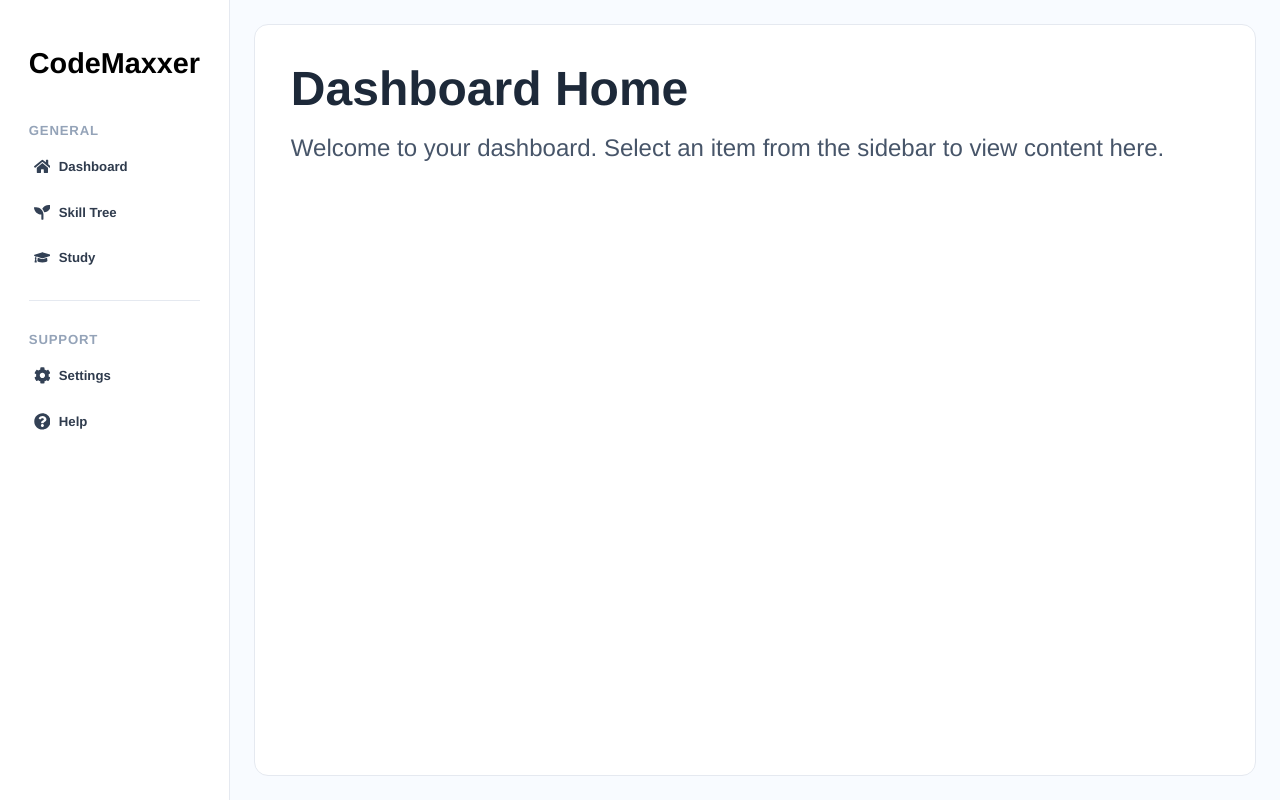
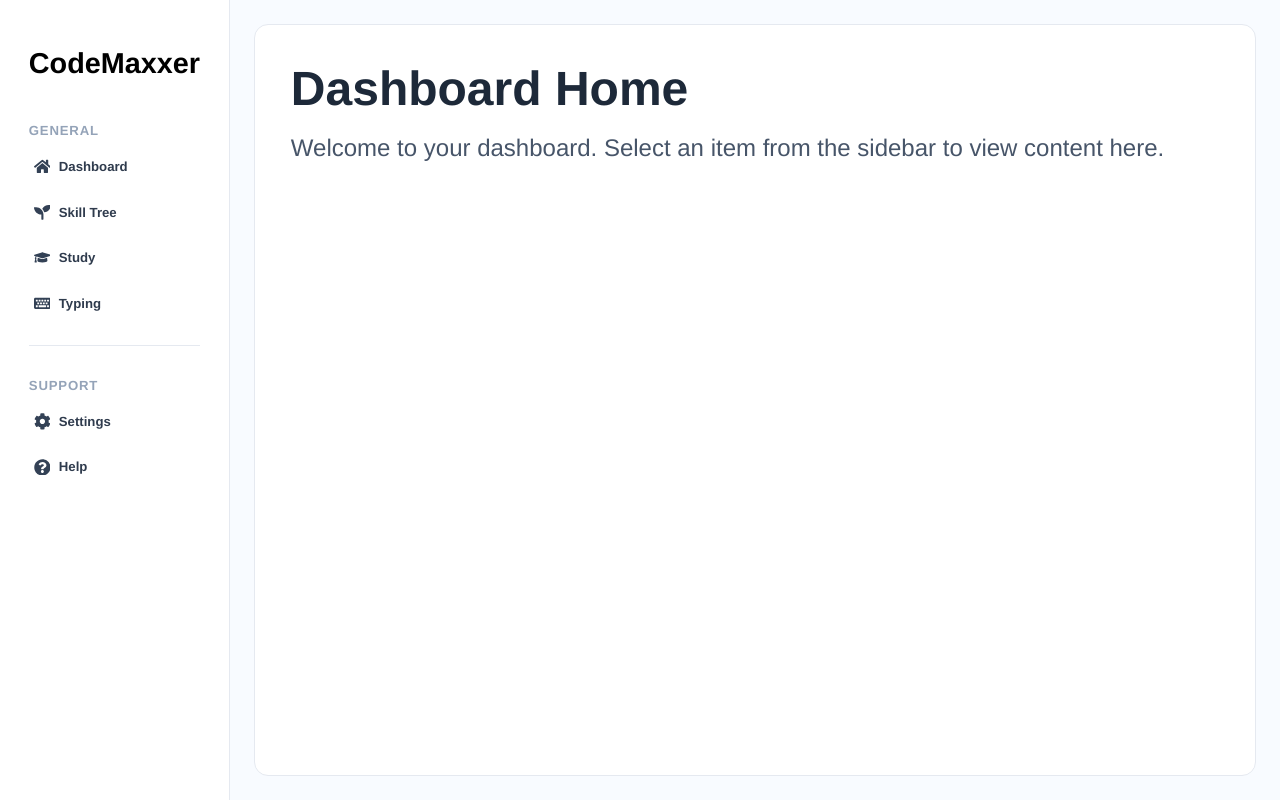
Before and after one commit to antranig8/raptorhacks-project, a React (Vite) app in the folder frontend/CodeMaxxer/: page /dashboard in a window 1280 px wide. Built offline with nearby package versions, Linux system fonts and the light colour scheme; a web font is replaced by a local one.

Commit message:
added typing thingy

```diff
--- a/frontend/CodeMaxxer/src/pages/Dashboard/components/DashboardNav.jsx
+++ b/frontend/CodeMaxxer/src/pages/Dashboard/components/DashboardNav.jsx
@@ -1,5 +1,5 @@
 import { Link } from 'react-router-dom'
-import { FaHome, FaSeedling, FaGraduationCap, FaCog, FaQuestionCircle } from 'react-icons/fa'
+import { FaHome, FaSeedling, FaGraduationCap, FaCog, FaQuestionCircle, FaKeyboard } from 'react-icons/fa'
 import Logo from '@/components/Logo/Logo'
 import styles from './DashboardNav.module.css'
 
@@ -10,6 +10,7 @@ const navSections = [
             { section: 'General', label: 'Dashboard', route: '/dashboard', icon: <FaHome /> },
             { section: 'General', label: 'Skill Tree', route: '/dashboard/skill-tree', icon: <FaSeedling /> },
             { section: 'General', label: 'Study', route: '/dashboard/study', icon: <FaGraduationCap /> },
+            { section: 'General', label: 'Typing', route: '/dashboard/typing', icon: <FaKeyboard /> },
         ],
     },
     {
--- a/frontend/CodeMaxxer/src/pages/Dashboard/styles/dashboard.module.css
+++ b/frontend/CodeMaxxer/src/pages/Dashboard/styles/dashboard.module.css
@@ -49,7 +49,7 @@
     flex-direction: column;
 }
 
-.content > * {
+.content>* {
     flex: 1;
     min-height: 0;
 }
```
